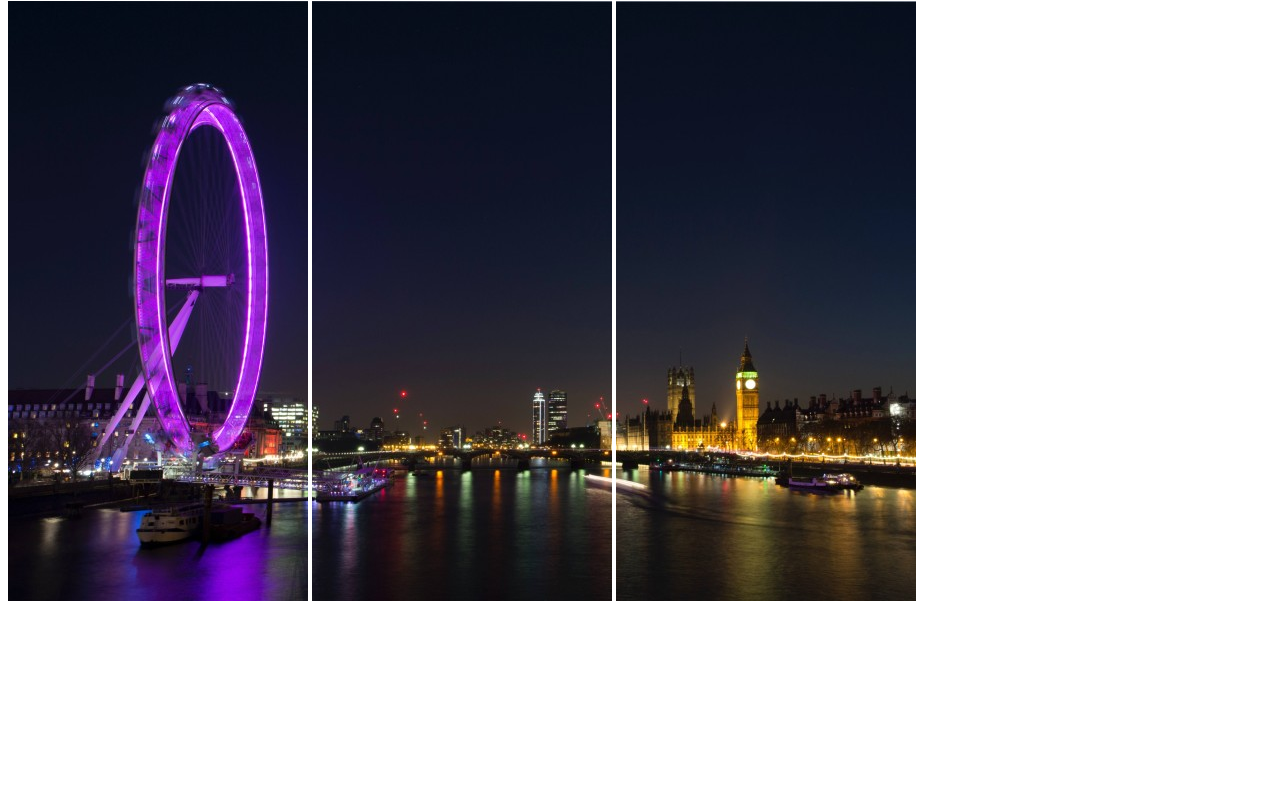
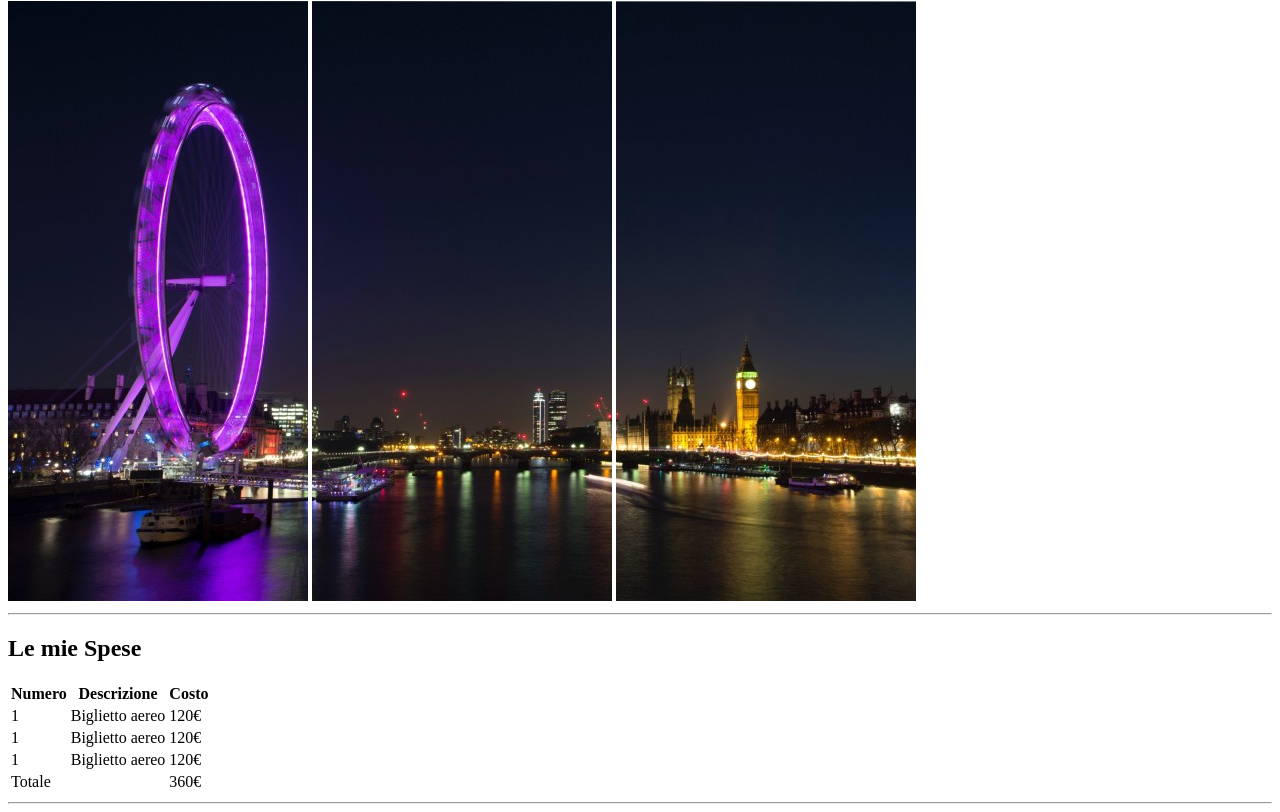
Before and after one commit to AntonioBoksic/html-london-trip, a plain HTML site: page index.html in a window 1280 px wide. Shown: the part 79-891 px from the top of the page. Before the commit the page ends 800 px from the top, so only its background shows below. Drawn offline with Linux system fonts and the light colour scheme.

Commit message:
completamento tabella

```diff
--- a/index.html
+++ b/index.html
@@ -9,13 +9,76 @@
     </head>
 
     <body>
+        <!-- Header con titolo e immagini -->
+        <header>
+            <h1>Il Mio Viaggio a Londra</h1>
 
-        <h1>Il Mio Viaggio a Londra</h1>
+            <img src="img/pexels-bill-emrich-230794-0.jpg" alt="">
+            <img src="img/pexels-bill-emrich-230794-1.jpg" alt="">
+            <img src="img/pexels-bill-emrich-230794-2.jpg" alt="">
 
-        <img src="img/pexels-bill-emrich-230794-0.jpg" alt="">
-        <img src="img/pexels-bill-emrich-230794-1.jpg" alt="">
-        <img src="img/pexels-bill-emrich-230794-2.jpg" alt="">
+            <hr>
 
+        </header>
+
+
+        <!-- Main contenuti principali del sito -->
+        <main>
+            <!-- Tabella le mie spese  -->
+           <h2>Le mie Spese</h2>
+            <table>
+                <!-- intestazione tabella  -->
+                <thead>
+                    <tr>
+                        <th>Numero</th>
+                        <th>Descrizione</th>
+                        <th>Costo</th>
+                    </tr>
+                </thead>
+
+                <!-- corpo tabella  -->
+                <tbody>
+                    <!-- prima riga  -->
+                    <tr>
+                        <td>1</td>
+                        <td>Biglietto aereo</td>
+                        <td>120€</td>
+                    </tr>
+
+                    <!-- seconda riga  -->
+                     <tr>
+                        <td>1</td>
+                        <td>Biglietto aereo</td>
+                        <td>120€</td>
+                    </tr>
+
+                    <!-- terza riga  -->
+                    <tr>
+                        <td>1</td>
+                        <td>Biglietto aereo</td>
+                        <td>120€</td>
+                    </tr>
+
+                </tbody>
+
+                <!-- chiusura tabella  -->
+                <tfoot>
+                    <tr>
+                        <td>Totale</td>
+                        <td></td>
+                        <td>360€</td>
+                    </tr>
+
+                </tfoot>
+
+
+
+
+
+
+            </table>
+            <hr>
+        </main>
 
 
     </body>
```
